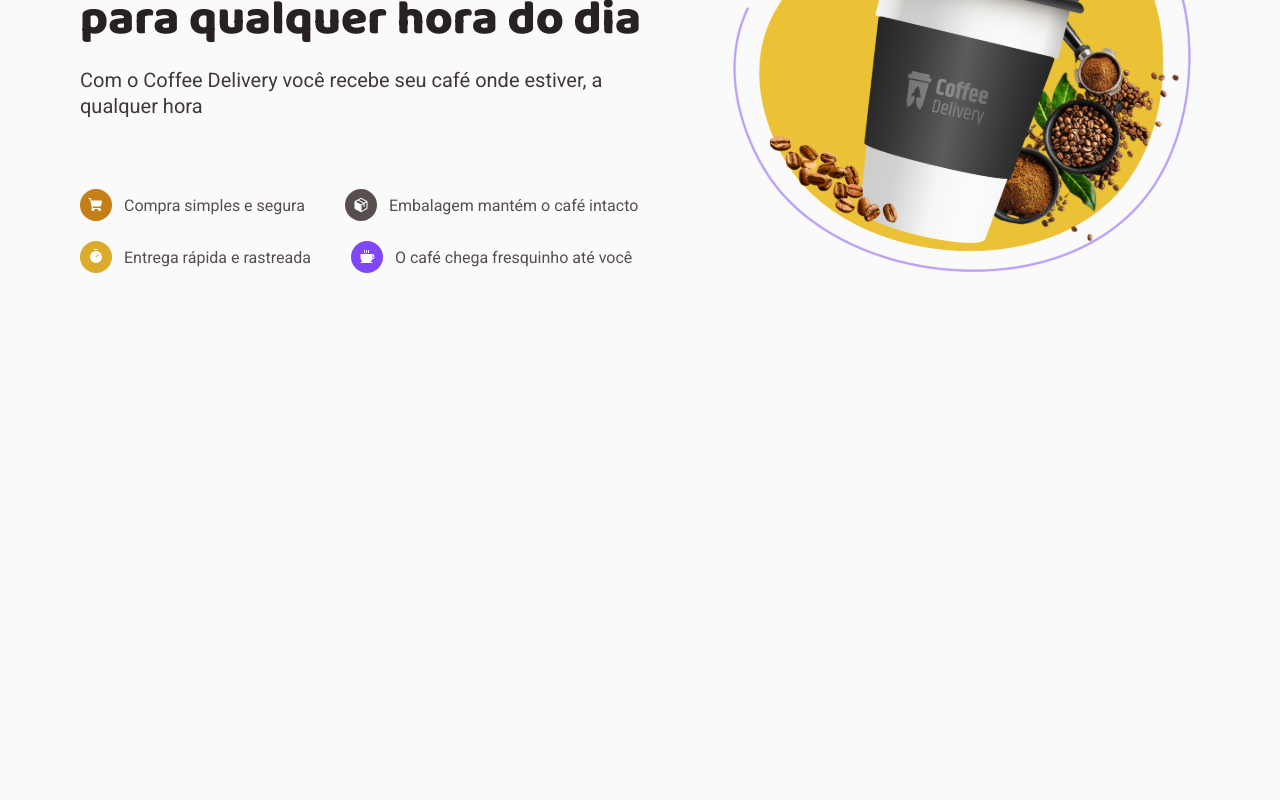
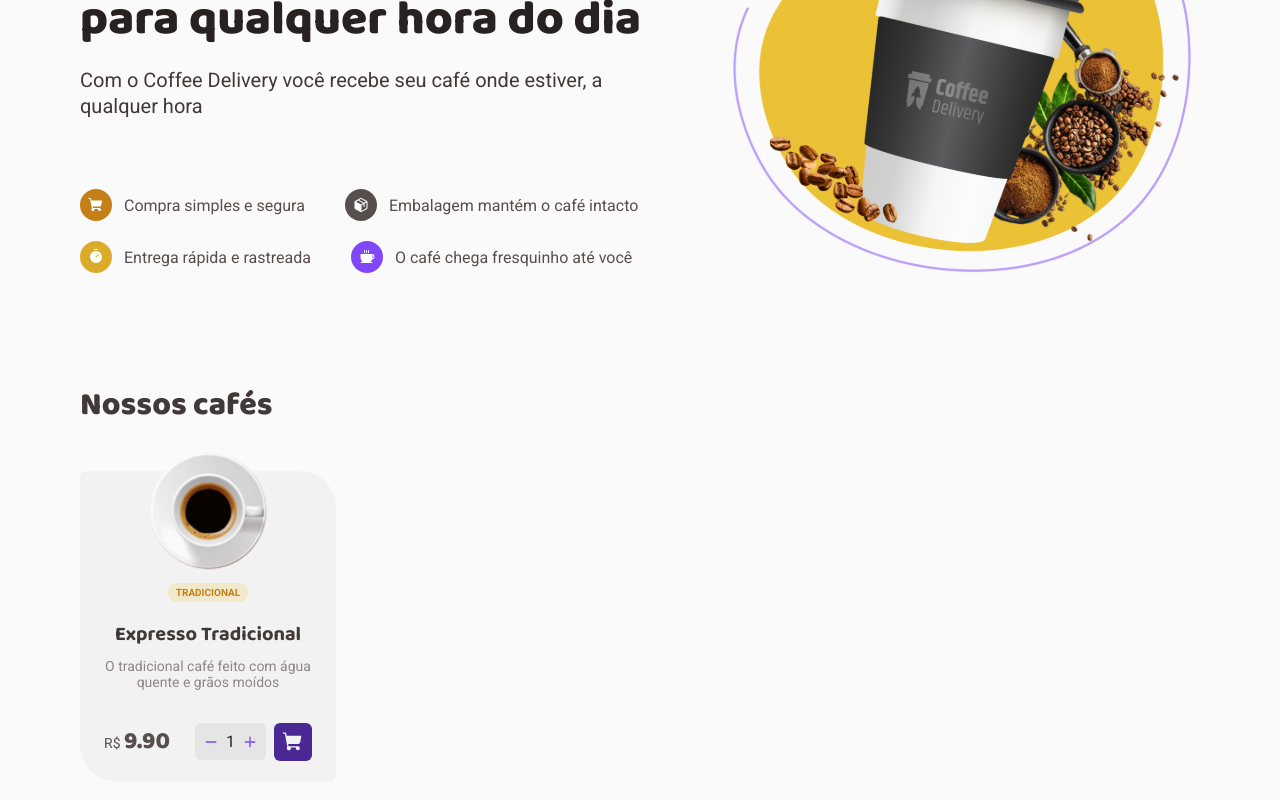
Before and after one commit to jvolima/coffee_delivery, a Next.js app in the folder web/: page / in a window 1280 px wide. Shown: the part 246-1046 px from the top of the page. Before the commit the page ends 800 px from the top, so only its background shows below. Built offline with nearby package versions, Linux system fonts and the light colour scheme.

Commit message:
Componente Card

```diff
--- /dev/null
+++ b/web/src/components/ProductCard/index.tsx
@@ -0,0 +1,89 @@
+import Image from "next/image";
+import {
+  AddButton,
+  Cart,
+  CartAndQuantity,
+  Categories,
+  Category,
+  Container,
+  ContainerImage,
+  Description,
+  Price,
+  PriceAndCartContainer,
+  Quantity,
+  QuantityContainer,
+  RemoveButton,
+  Sign,
+  Title
+} from "./styles";
+import coffeeImage from "../../../public/images/coffeeImage.png"
+import { ShoppingCart, Minus, Plus } from "phosphor-react";
+import { useState } from "react";
+
+interface ProductCardProps {
+  id: string;
+  name: string;
+  description: string;
+  price: number;
+  categories: string[];
+  image_url: string;
+}
+
+export function ProductCard({ id, name, description, price, categories, image_url }: ProductCardProps) {
+  const [quantity, setQuantity] = useState(1);
+
+  function handleRemoveProduct() {
+    if(quantity > 1) {
+      setQuantity(oldState => oldState - 1);
+    }
+  }
+
+  function handleAddProduct() {
+    setQuantity(oldState => oldState + 1);
+  }
+
+  return (
+    <Container>
+      <ContainerImage>
+        <Image
+          src={coffeeImage}
+          width={120}
+          height={120}
+          alt="Product image"
+        />
+      </ContainerImage>
+
+      <Categories>
+        {
+          categories.map(category => (
+            <Category key={category}>{category}</Category>
+          ))
+        }
+      </Categories>
+
+      <Title>{name}</Title>
+      <Description>{description}</Description>
+
+      <PriceAndCartContainer>
+        <Price>
+          <Sign>R$ </Sign>
+          {price.toFixed(2)}
+        </Price>
+        <CartAndQuantity>
+          <QuantityContainer>
+            <RemoveButton onClick={handleRemoveProduct}>
+              <Minus size={14} weight="bold" color="#8047F8" />
+            </RemoveButton>
+            <Quantity>{quantity}</Quantity>
+            <AddButton onClick={handleAddProduct}>
+              <Plus size={14} weight="bold" color="#8047F8" />
+            </AddButton>
+          </QuantityContainer>
+          <Cart>
+            <ShoppingCart size={22} weight="fill" color="#F3F2F2" />
+          </Cart>
+        </CartAndQuantity>
+      </PriceAndCartContainer>
+    </Container>
+  )
+}
--- /dev/null
+++ b/web/src/components/ProductCard/styles.ts
@@ -0,0 +1,136 @@
+import styled from "styled-components";
+
+export const Container = styled.div`
+  width: 256px;
+  height: 310px;
+  background-color: var(--card);
+  border-radius: 6px 36px;
+
+  margin-top: 40px;
+  display: flex;
+  align-items: center;
+  flex-direction: column;
+  position: relative;
+`;
+
+export const ContainerImage = styled.div`
+  position: absolute;
+  top: -20px;
+`;
+
+export const Categories = styled.div`
+  margin-top: 112px;
+  display: flex;
+  align-items: center;
+  justify-content: center;
+  gap: 4px;
+`;
+
+export const Category = styled.div`
+  padding: 4px 8px;
+  display: flex;
+  align-items: center;
+  justify-content: center;
+  background-color: var(--yellow-light);
+  border-radius: 8px;
+
+  font-family: 'Roboto', sans-serif;
+  font-weight: 700;
+  font-size: 0.625rem;
+  color: var(--yellow-dark);
+  text-transform: uppercase;
+`;
+
+export const Title = styled.h3`
+  font-family: 'Baloo 2', sans-serif;
+  font-size: 1.25rem;
+  font-weight: 700;
+  color: var(--subtitle);
+
+  margin-top: 16px;
+`;
+
+export const Description = styled.p`
+  font-family: 'Roboto', sans-serif;
+  font-weight: 400;
+  font-size: 0.875rem;
+  color: var(--label);
+  text-align: center;
+
+  margin: 0 20px;
+  margin-top: 8px;
+`;
+
+export const PriceAndCartContainer = styled.div`
+  width: 100%;
+  display: flex;
+  align-items: center;
+  justify-content: space-between;
+  padding: 32px 24px 20px;
+`;
+
+export const Price = styled.h4`
+  font-family: 'Baloo 2', sans-serif;
+  font-weight: 800;
+  font-size: 1.5rem;
+  color: var(--text);
+`;
+
+export const Sign = styled.span`
+  font-family: 'Roboto', sans-serif;
+  font-weight: 400;
+  font-size: 0.875rem;
+  color: var(--text);
+`;
+
+export const CartAndQuantity = styled.div`
+  display: flex;
+  align-items: center;
+`;
+
+export const QuantityContainer = styled.div`
+  display: flex;
+  align-items: center;
+  justify-content: center;
+
+  padding: 9px;
+  gap: 8px;
+  border-radius: 6px;
+  background-color: var(--button);
+  margin-right: 8px;
+`;
+
+export const RemoveButton = styled.button`
+  border: 0;
+  background: transparent;
+  display: flex;
+  align-items: center;
+  justify-content: center;
+`;
+
+export const Quantity = styled.span`
+  font-family: 'Roboto', sans-serif;
+  font-weight: 400;
+  font-size: 1rem;
+  color: var(--title);
+`;
+
+export const AddButton = styled.button`
+  border: 0;
+  background: transparent;
+  display: flex;
+  align-items: center;
+  justify-content: center;
+`;
+
+export const Cart = styled.button`
+  display: flex;
+  align-items: center;
+  justify-content: center;
+
+  width: 38px;
+  height: 38px;
+  border-radius: 6px;
+  border: 0;
+  background-color: var(--purple-dark);
+`;
--- a/web/src/pages/index.tsx
+++ b/web/src/pages/index.tsx
@@ -8,18 +8,25 @@ import {
   Benefits,
   BenefitText,
   Container,
+  Products,
+  SectionTitle,
   SubTitle,
   Texts,
   Title
 } from "./styles/home";
 import homeImage from "../../public/images/homeImage.svg";
 import { Coffee, Package, ShoppingCart, Timer } from "phosphor-react";
+import { ProductCard } from "../components/ProductCard";
 
 const items = [
   {
     id: '123',
     name: 'Expresso Tradicional',
     price: 9.90,
+    description: 'O tradicional café feito com água quente e grãos moídos',
+    categories: [
+      'tradicional'
+    ],
     image_url: '',
     quantity: 1
   }
@@ -69,6 +76,23 @@ export default function Home() {
           </Texts>
           <Image src={homeImage} alt="Coffee image"/>
         </AboutContainer>
+
+        <Products>
+          <SectionTitle>Nossos cafés</SectionTitle>
+          {
+            items.map(item => (
+              <ProductCard
+                key={item.id}
+                id={item.id}
+                name={item.name}
+                description={item.description}
+                image_url={item.image_url}
+                price={item.price}
+                categories={item.categories}
+              />
+            ))
+          }
+        </Products>
       </Container>
     </>
   )
--- a/web/src/pages/styles/home.ts
+++ b/web/src/pages/styles/home.ts
@@ -67,3 +67,17 @@ export const BenefitText = styled.span`
   font-size: 1rem;
   color: var(--text);
 `;
+
+export const Products = styled.div`
+  margin: 100px 0;
+`;
+
+export const SectionTitle = styled.h1`
+  margin-top: 32px;
+  margin-bottom: 14px;
+
+  font-family: 'Baloo 2', sans-serif;
+  font-size: 2rem;
+  font-weight: 800;
+  color: var(--subtitle);
+`;
```
Also changed, not shown: web/public/images/coffeeImage.png (added).
